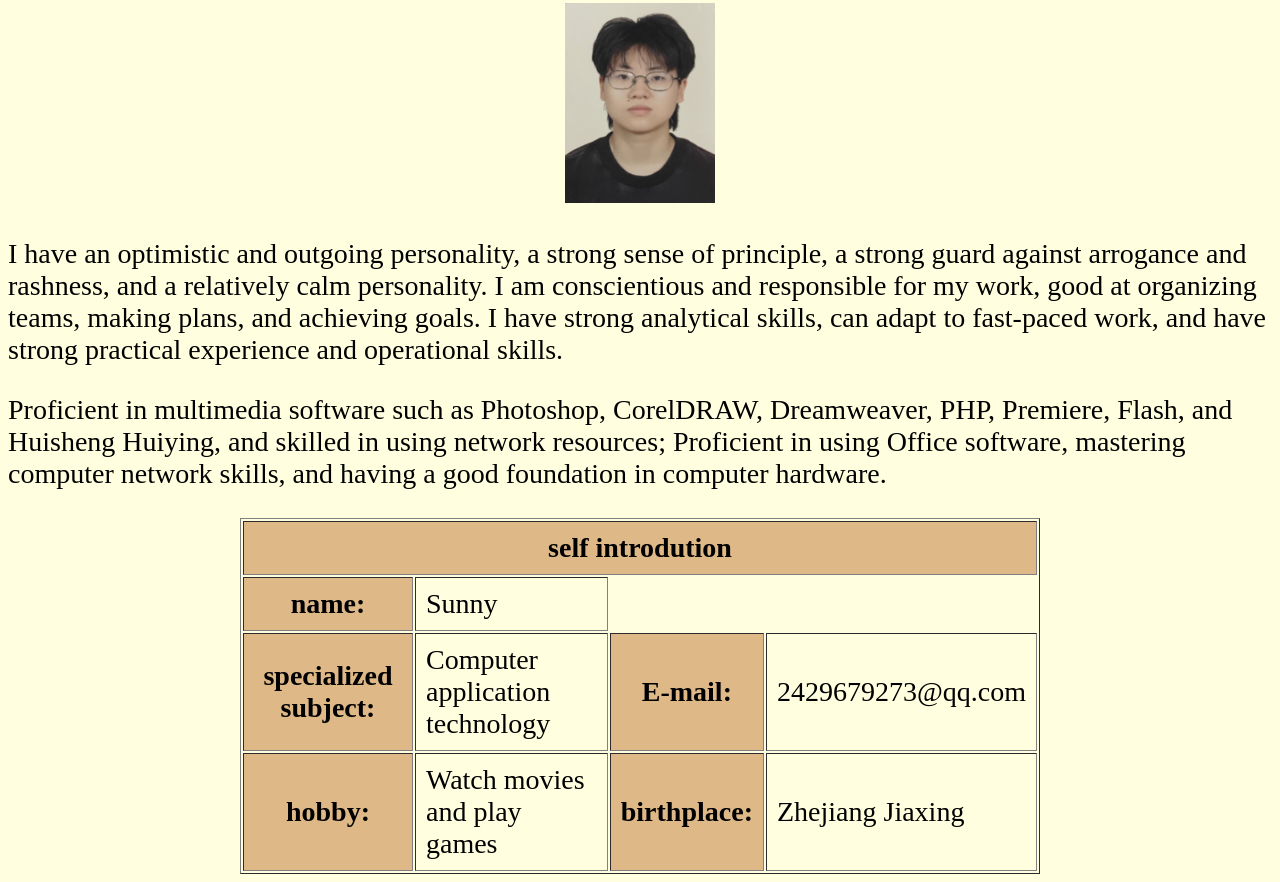
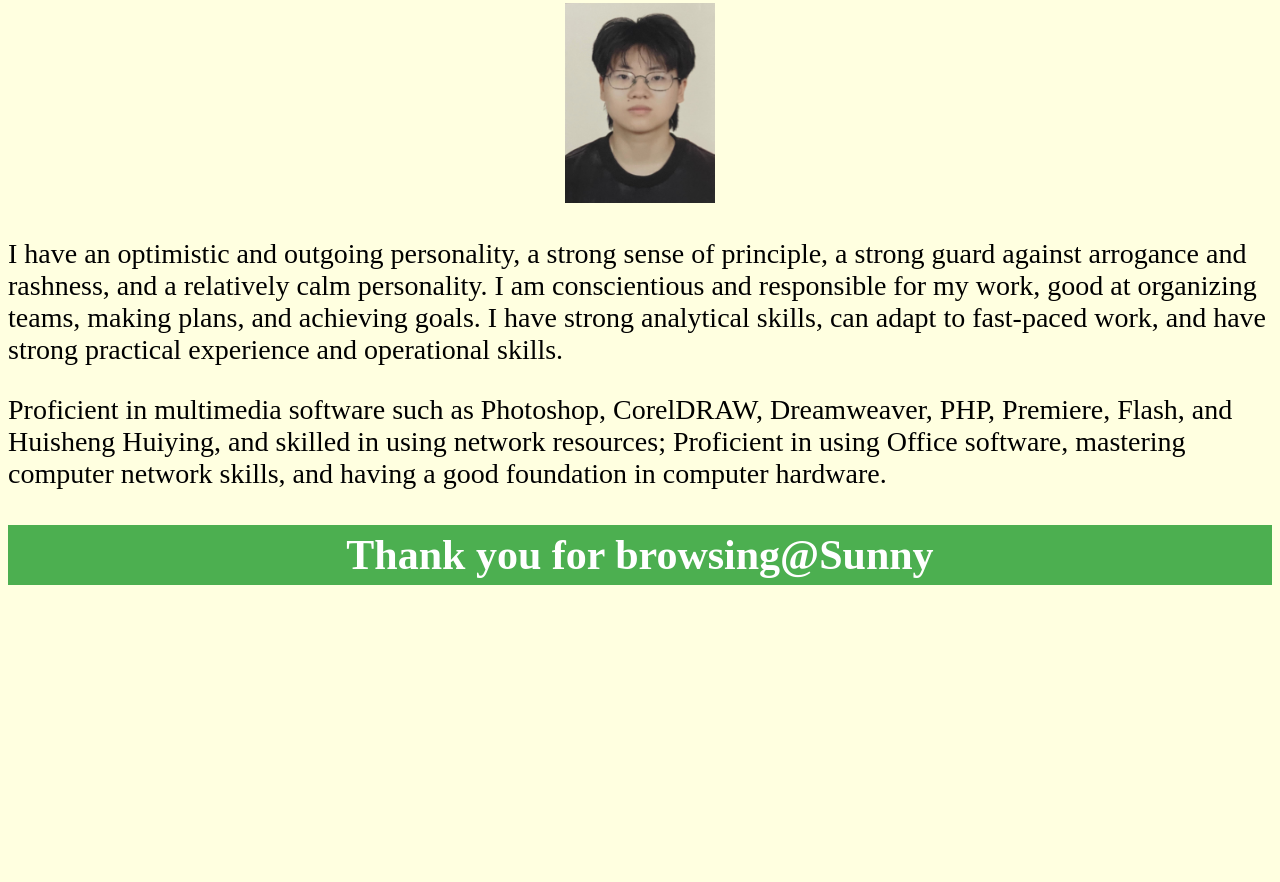
Before and after one commit to SunnyJYS/ICT523, a plain HTML site: page self-introduction.html in a window 1280 px wide. Shown: the part 444-1326 px from the top of the page. After the commit the page ends 1037 px from the top, so only its background shows below. Drawn offline with Linux system fonts and the light colour scheme.

Commit message:
Update self-introduction.html

```diff
--- a/self-introduction.html
+++ b/self-introduction.html
@@ -29,6 +29,19 @@ li a {display: block;
 li a:hover {background-color: #111;}
 
 .active { background-color: #4CAF50;}
+.mybkkd
+{podition:fixed;
+left: 0px;
+bottom: 0px;
+width: 100%;
+height: 50px;
+background-color: #4CAF50;
+z-index: 9999;
+height: 60px;
+line-height: 60px;
+text-align: center;
+color: #fff;
+}
 </style>
 </head>
 
@@ -41,26 +54,6 @@ li a:hover {background-color: #111;}
   <li><a href="https://sunnyjys.github.io/ICT523/Picture%20Gallery.html">Picture Gallery</a></li>
   <li><a href="https://sunnyjys.github.io/ICT523/Storyboard%20and%20Flow%20Chart.html">Storyboard and Flow Chart</a></li>
 </ul>
-</head>
-<table border="1" align="center" cellpadding="10" width="800">
-<tr>
-<th colspan="7" bgcolor="BurlyWood" >self introdution</th>
-</tr>
-<tr>
-<th bgcolor="BurlyWood">name:</th>
-<td> Sunny</td>
-<tr>
-<th bgcolor="BurlyWood">specialized subject:</th>
-<td>Computer application technology</td>
-<th bgcolor="BurlyWood">E-mail:</th>
-<td>2429679273@qq.com</td>
-</tr>
-<tr>
-<th bgcolor="BurlyWood">hobby:</th>
-<td>Watch movies and play games</td>
-<th bgcolor="BurlyWood">birthplace:</th>
-<td>Zhejiang Jiaxing</td>
-</tr>
 
 <div align="center"><h3>self introduction</h3></div>
 <div align="center"> <img src="微信图片_20230306221532.jpg"height="200"width="150"> </div>
@@ -71,5 +64,8 @@ and achieving goals. I have strong analytical skills, can adapt to fast-paced wo
 <p>Proficient in multimedia software such as Photoshop, CorelDRAW, Dreamweaver, PHP, Premiere, Flash, and Huisheng Huiying,
 and skilled in using network resources; Proficient in using Office software, mastering computer network skills, and having
 a good foundation in computer hardware.</p>
+<div class="mybkkd">
+  <h2>Thank you for browsing@Sunny</h2>
+</div>
 </body>
 </html>
```
